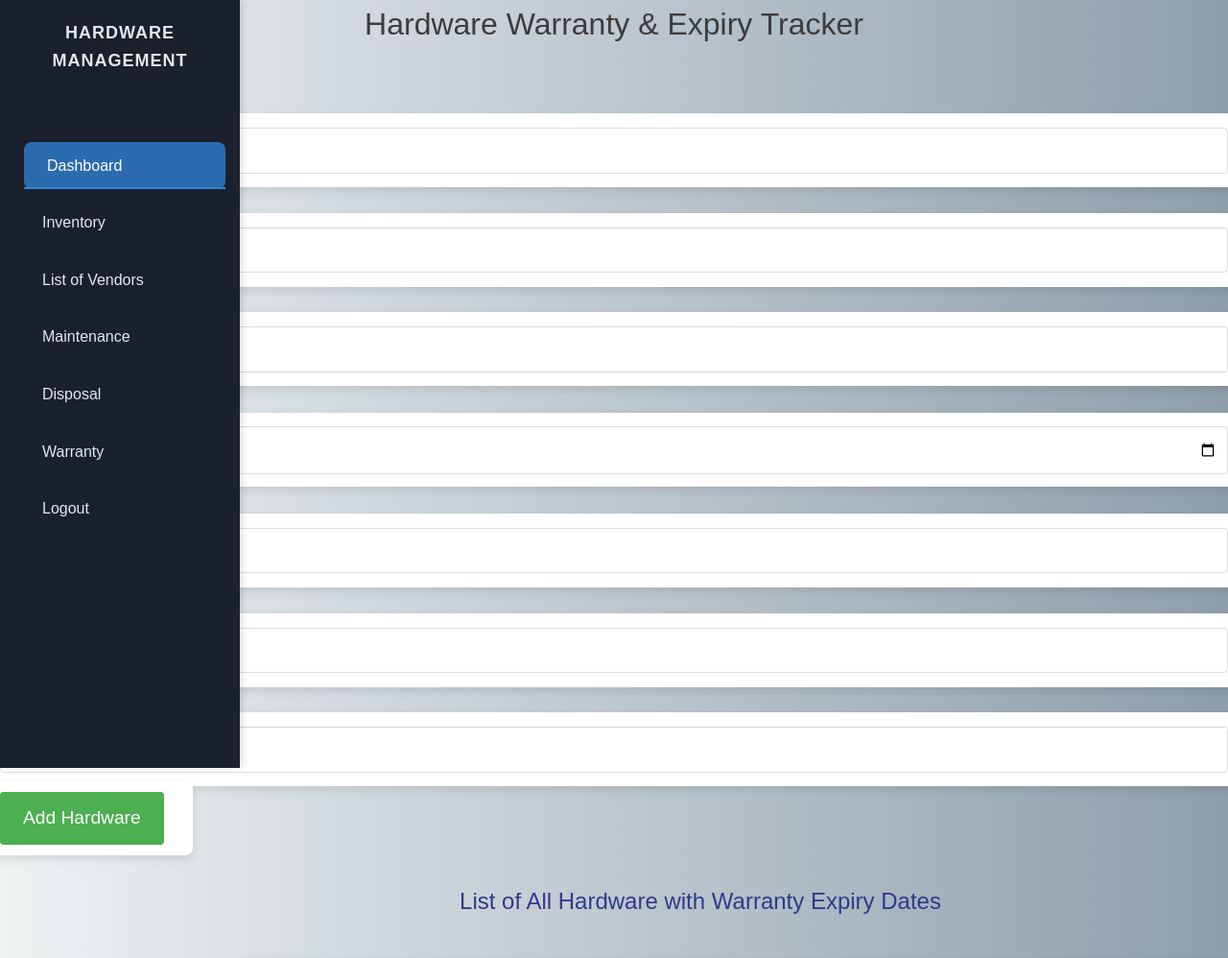
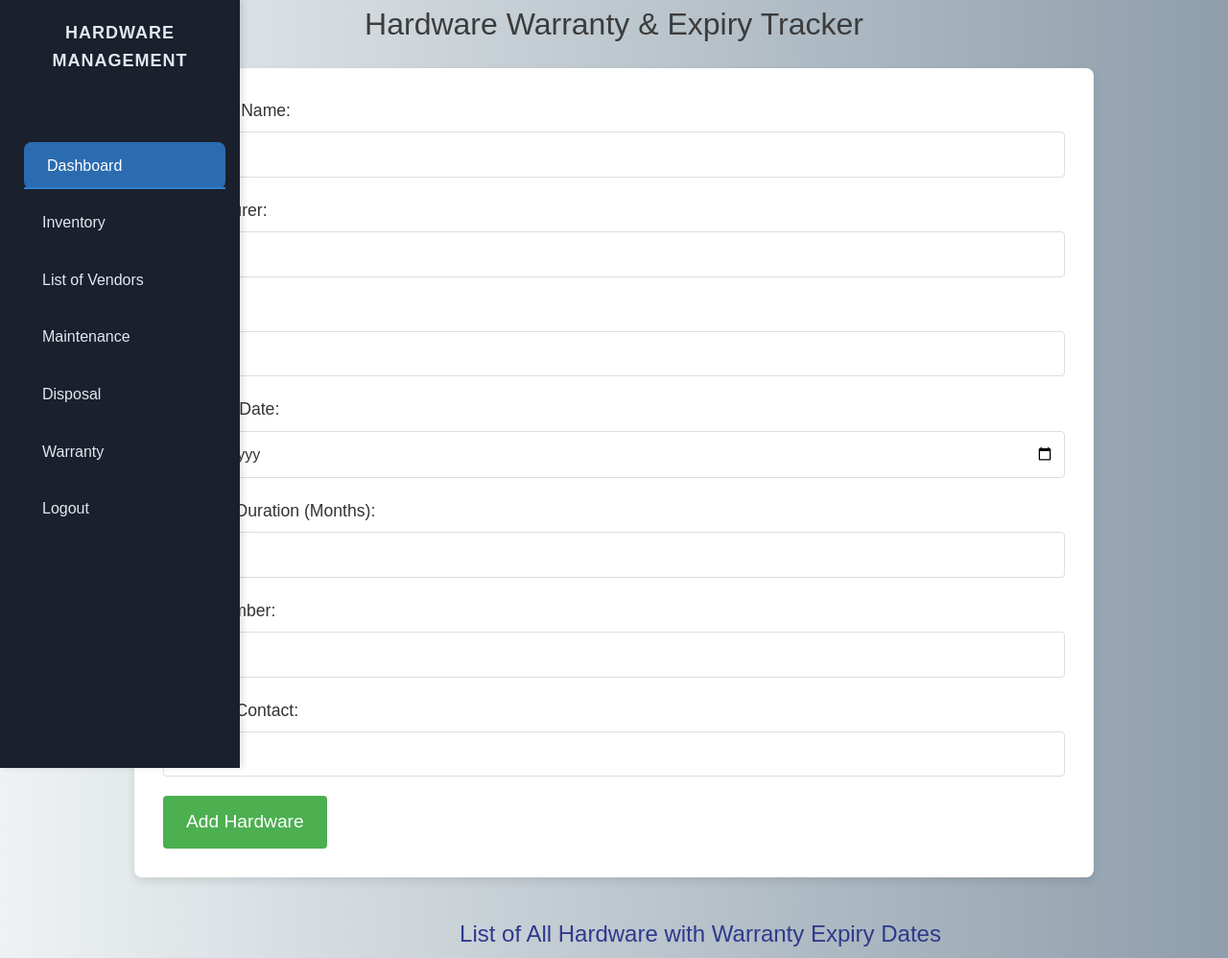
Before and after one commit to janella-may-pangilinan/hardwaremanagement, a PHP site: page /add_warranty.php in a window 1280 px wide; the page is wider, and only the part inside the window is pictured. Shown: the top 998 px of that part at 96% size. Run offline with PHP 8.4, Linux system fonts and the light colour scheme; data that the repository does not hold is empty; some libraries are stand-ins or nearby versions.

Commit message:
warranty

```diff
--- a/add_warranty.php
+++ b/add_warranty.php
@@ -1,8 +1,9 @@
 <?php
 include('db.php');
-include('sidebar.php') ;
+include('sidebar.php');
 
 $successMessage = '';
+
 
 if ($_SERVER['REQUEST_METHOD'] === 'POST') {
     $hardware_name = $_POST['hardware_name'];
@@ -128,7 +129,7 @@ if (isset($_GET['edit_id'])) {
             border-radius: 8px;
             box-shadow: 0 4px 10px rgba(0, 0, 0, 0.1);
             max-width: 1000px;
-            display: inline;
+            margin: 0 auto;
         }
 
         form label {
```
